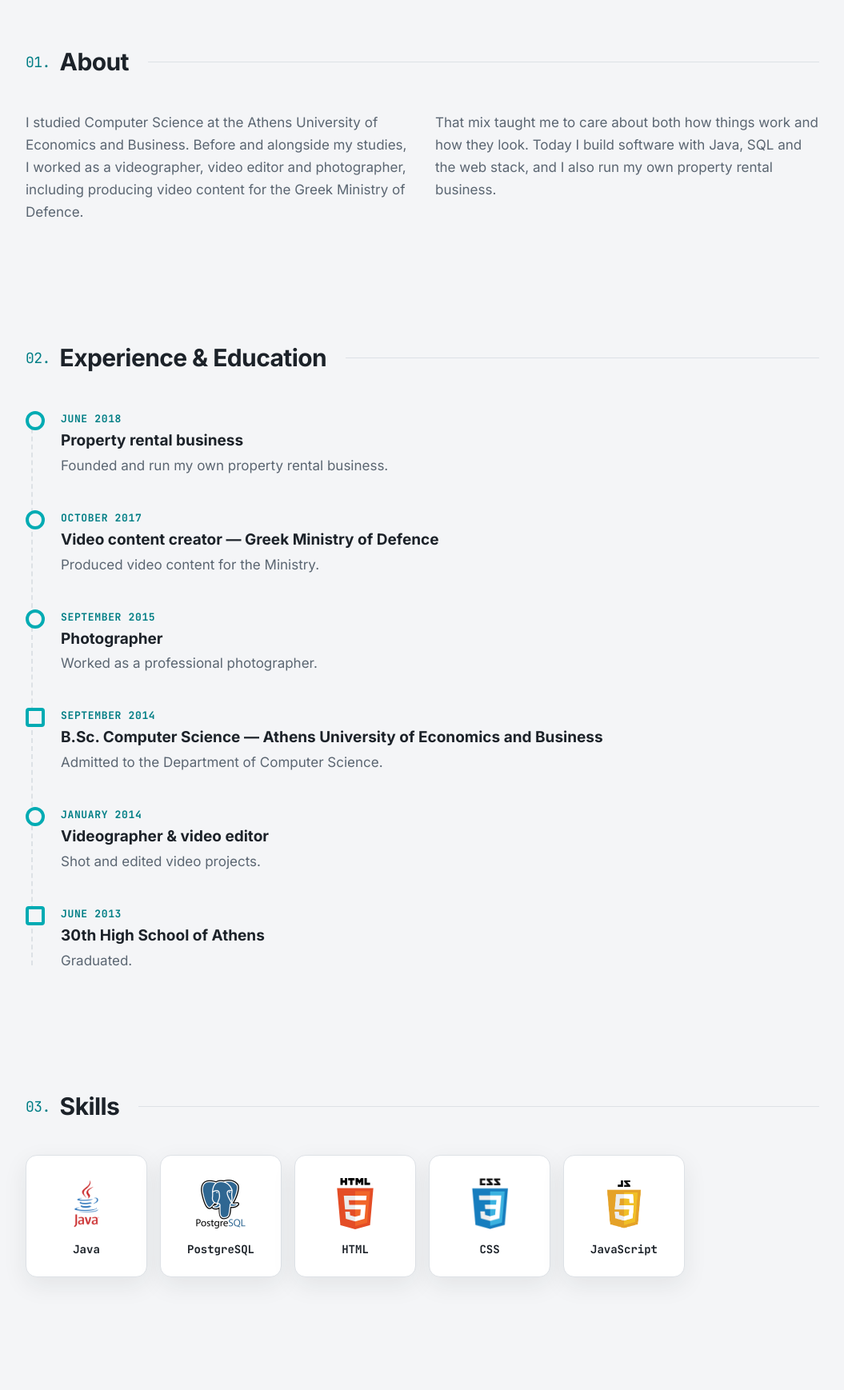
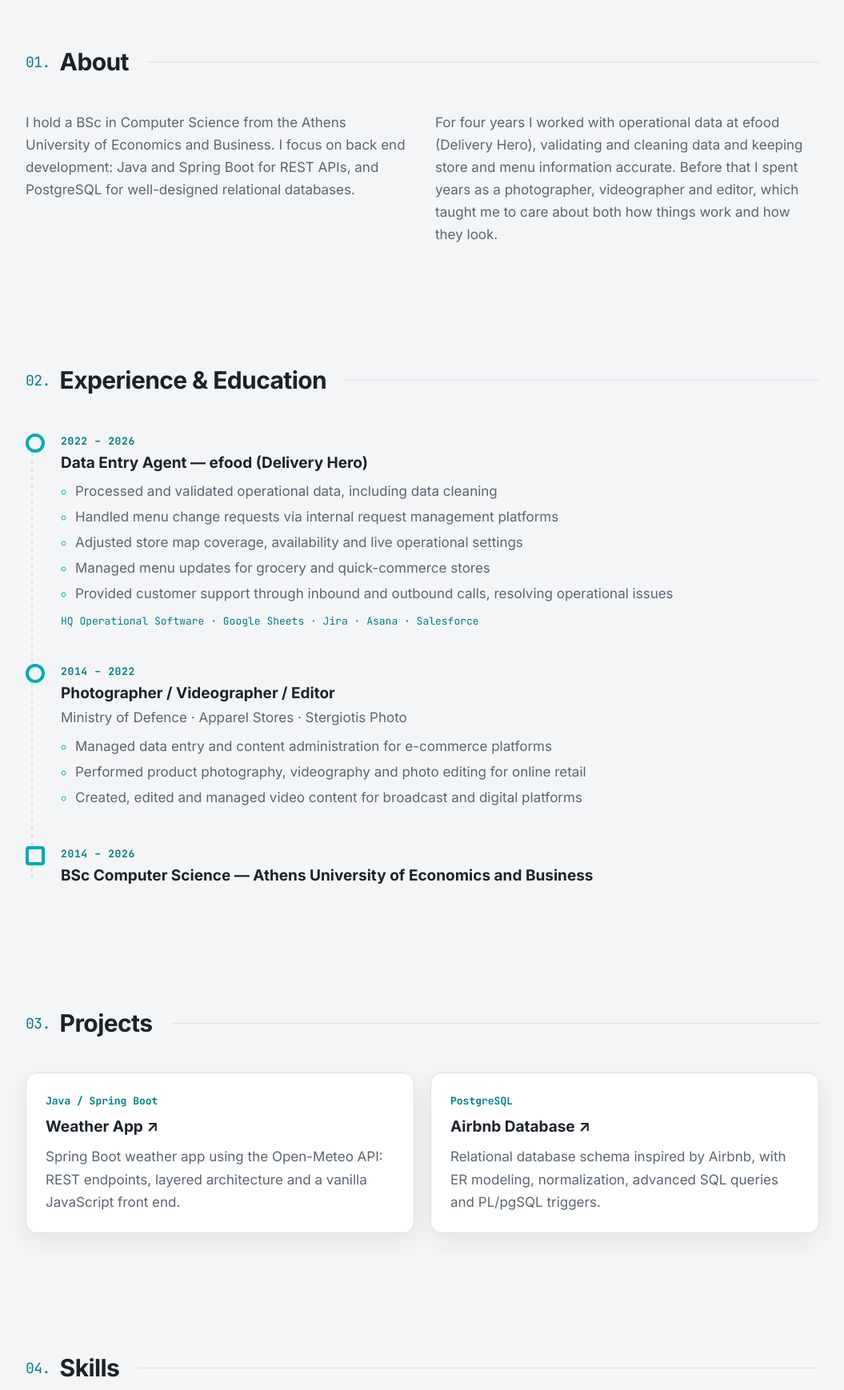
Before and after one commit to Liakops7/cv, a plain HTML site: page index.html in a window 1280 px wide. Shown: the part 820-2558 px from the top of the page at 80% size, without its empty margins (112-1167 px from the left). Drawn offline with Linux system fonts and the light colour scheme.

Commit message:
Changes in index.html

```diff
--- a/index.html
+++ b/index.html
@@ -3,13 +3,15 @@
 <head>
     <meta charset="utf-8">
     <meta name="viewport" content="width=device-width, initial-scale=1">
-    <title>Elias Liakopoulos — Programmer</title>
-    <meta name="description" content="Elias Liakopoulos — Computer Science graduate of the Athens University of Economics and Business, programmer, photographer and video creator.">
+    <title>Ilias Liakopoulos — Junior Back End Developer</title>
+    <meta name="description"
+          content="Ilias Liakopoulos — Junior Back End Developer in Athens. Computer Science graduate of the Athens University of Economics and Business, working with Java, Spring Boot and PostgreSQL.">
     <meta name="theme-color" content="#00ABB3">
     <link rel="icon" href="photo.jpg">
     <link rel="preconnect" href="https://fonts.googleapis.com">
     <link rel="preconnect" href="https://fonts.gstatic.com" crossorigin>
-    <link href="https://fonts.googleapis.com/css2?family=Inter:wght@400;500;700;800&family=JetBrains+Mono:wght@400;700&display=swap" rel="stylesheet">
+    <link href="https://fonts.googleapis.com/css2?family=Inter:wght@400;500;700;800&family=JetBrains+Mono:wght@400;700&display=swap"
+          rel="stylesheet">
     <link rel="stylesheet" href="styles.css">
 </head>
 
@@ -17,10 +19,11 @@
 
 <header class="topnav">
     <nav class="wrap">
-        <a class="brand" href="#home">elias<span>.</span></a>
+        <a class="brand" href="#home">ilias<span>.</span></a>
         <ul>
             <li><a href="#about">About</a></li>
             <li><a href="#experience">Experience</a></li>
+            <li><a href="#projects">Projects</a></li>
             <li><a href="#skills">Skills</a></li>
             <li><a href="#contact">Contact</a></li>
         </ul>
@@ -32,21 +35,26 @@
     <section id="home" class="hero wrap">
         <div class="hero-text">
             <p class="eyebrow">Hello, world —</p>
-          <h1>I'm Elias Liakopoulos.</h1>
-          <p class="lead">A programmer with a Computer Science background from the Athens University of Economics and Business, and years of hands-on work behind a camera.</p>
+            <h1>I'm Ilias Liakopoulos.</h1>
+            <p class="lead">Junior Back End Developer in Athens, building REST APIs with Java and Spring Boot and
+                designing databases with PostgreSQL.</p>
             <div class="actions">
                 <a class="btn btn-primary" href="#contact">Get in touch</a>
-            <a class="btn" href="#experience">See my path</a>
+                <a class="btn" href="#projects">See my projects</a>
             </div>
         </div>
-        <img class="photo" src="photo.jpg" alt="Portrait of Elias Liakopoulos" width="1152" height="1152">
+        <img class="photo" src="photo.jpg" alt="Portrait of Ilias Liakopoulos" width="1152" height="1152">
     </section>
 
     <section id="about" class="wrap section">
         <h2><span>01.</span> About</h2>
         <div class="about-grid">
-          <p>I studied Computer Science at the Athens University of Economics and Business. Before and alongside my studies, I worked as a videographer, video editor and photographer, including producing video content for the Greek Ministry of Defence.</p>
-          <p>That mix taught me to care about both how things work and how they look. Today I build software with Java, SQL and the web stack, and I also run my own property rental business.</p>
+            <p>I hold a BSc in Computer Science from the Athens University of Economics and Business. I focus on back
+                end development: Java and Spring Boot for REST APIs, and PostgreSQL for well-designed relational
+                databases.</p>
+            <p>For four years I worked with operational data at efood (Delivery Hero), validating and cleaning data and
+                keeping store and menu information accurate. Before that I spent years as a photographer, videographer
+                and editor, which taught me to care about both how things work and how they look.</p>
         </div>
     </section>
 
@@ -54,40 +62,54 @@
         <h2><span>02.</span> Experience &amp; Education</h2>
         <ol class="timeline">
             <li>
-            <time>June 2018</time>
-            <h3>Property rental business</h3>
-            <p>Founded and run my own property rental business.</p>
+                <time>2022 – 2026</time>
+                <h3>Data Entry Agent — efood (Delivery Hero)</h3>
+                <ul class="bullets">
+                    <li>Processed and validated operational data, including data cleaning</li>
+                    <li>Handled menu change requests via internal request management platforms</li>
+                    <li>Adjusted store map coverage, availability and live operational settings</li>
+                    <li>Managed menu updates for grocery and quick-commerce stores</li>
+                    <li>Provided customer support through inbound and outbound calls, resolving operational issues</li>
+                </ul>
+                <p class="stack">HQ Operational Software · Google Sheets · Jira · Asana · Salesforce</p>
             </li>
             <li>
-            <time>October 2017</time>
-            <h3>Video content creator — Greek Ministry of Defence</h3>
-            <p>Produced video content for the Ministry.</p>
-          </li>
-          <li>
-            <time>September 2015</time>
-            <h3>Photographer</h3>
-            <p>Worked as a professional photographer.</p>
+                <time>2014 – 2022</time>
+                <h3>Photographer / Videographer / Editor</h3>
+                <p>Ministry of Defence · Apparel Stores · Stergiotis Photo</p>
+                <ul class="bullets">
+                    <li>Managed data entry and content administration for e-commerce platforms</li>
+                    <li>Performed product photography, videography and photo editing for online retail</li>
+                    <li>Created, edited and managed video content for broadcast and digital platforms</li>
+                </ul>
             </li>
             <li class="edu">
-            <time>September 2014</time>
-            <h3>B.Sc. Computer Science — Athens University of Economics and Business</h3>
-            <p>Admitted to the Department of Computer Science.</p>
-          </li>
-          <li>
-            <time>January 2014</time>
-            <h3>Videographer &amp; video editor</h3>
-            <p>Shot and edited video projects.</p>
-          </li>
-          <li class="edu">
-            <time>June 2013</time>
-            <h3>30th High School of Athens</h3>
-            <p>Graduated.</p>
+                <time>2014 – 2026</time>
+                <h3>BSc Computer Science — Athens University of Economics and Business</h3>
             </li>
         </ol>
     </section>
 
+    <section id="projects" class="wrap section">
+        <h2><span>03.</span> Projects</h2>
+        <div class="cards">
+            <a class="card" href="https://github.com/Liakops7/weather_app" target="_blank" rel="noopener">
+                <p class="card-tag">Java / Spring Boot</p>
+                <h3>Weather App ↗</h3>
+                <p>Spring Boot weather app using the Open-Meteo API: REST endpoints, layered architecture and a vanilla
+                    JavaScript front end.</p>
+            </a>
+            <a class="card" href="https://github.com/Liakops7" target="_blank" rel="noopener">
+                <p class="card-tag">PostgreSQL</p>
+                <h3>Airbnb Database ↗</h3>
+                <p>Relational database schema inspired by Airbnb, with ER modeling, normalization, advanced SQL queries
+                    and PL/pgSQL triggers.</p>
+            </a>
+        </div>
+    </section>
+
     <section id="skills" class="wrap section">
-        <h2><span>03.</span> Skills</h2>
+        <h2><span>04.</span> Skills</h2>
         <ul class="skills">
             <li><img src="images/java.png" alt="" width="64" height="64"><span>Java</span></li>
             <li><img src="images/psql.png" alt="" width="64" height="64"><span>PostgreSQL</span></li>
@@ -95,20 +117,60 @@
             <li><img src="images/css.png" alt="" width="64" height="64"><span>CSS</span></li>
             <li><img src="images/js.png" alt="" width="64" height="64"><span>JavaScript</span></li>
         </ul>
+
+        <div class="cards skill-groups">
+            <div class="card">
+                <h3>Back End</h3>
+                <ul class="bullets">
+                    <li>Java 17: OOP (inheritance, encapsulation), Collections, Records, java.time API</li>
+                    <li>Spring Boot: REST APIs with Spring Web MVC (@RestController, @GetMapping, @RequestParam)</li>
+                    <li>Layered architecture (Controller / Service / Model), constructor dependency injection</li>
+                    <li>Consuming external REST APIs with Spring RestClient, JSON mapping with Jackson (@JsonProperty)
+                    </li>
+                    <li>Error handling: HTTP status codes, ResponseStatusException</li>
+                </ul>
+            </div>
+            <div class="card">
+                <h3>Databases</h3>
+                <ul class="bullets">
+                    <li>PostgreSQL / SQL: schema design, ER modeling, normalization, primary and foreign keys</li>
+                    <li>Advanced SQL: JOINs (INNER, OUTER), aggregation (GROUP BY), indexes for faster queries</li>
+                    <li>PL/pgSQL: functions and triggers that keep derived data up to date automatically</li>
+                    <li>Data import: loading CSV datasets with \copy</li>
+                </ul>
+            </div>
+            <div class="card">
+                <h3>Front End</h3>
+                <ul class="bullets">
+                    <li>HTML5, CSS3</li>
+                    <li>JavaScript (vanilla): Fetch API, async/await, DOM manipulation</li>
+                    <li>Responsive static website published on GitHub Pages</li>
+                </ul>
+            </div>
+            <div class="card">
+                <h3>Tools &amp; Workflow</h3>
+                <ul class="bullets">
+                    <li>Git &amp; GitHub: feature branches, Pull Requests, merging</li>
+                    <li>IntelliJ IDEA, Browser DevTools (network and error debugging)</li>
+                </ul>
+            </div>
+        </div>
     </section>
 
     <section id="contact" class="wrap section contact">
-        <h2><span>04.</span> Contact</h2>
-        <p>Open to new opportunities and collaborations. The best way to reach me is through GitHub.</p>
+        <h2><span>05.</span> Contact</h2>
+        <p>Based in Athens and open to junior back end roles. Feel free to reach out by email or on LinkedIn.</p>
         <div class="actions">
-          <a class="btn btn-primary" href="https://github.com/Liakops7" target="_blank" rel="noopener">GitHub ↗</a>
+            <a class="btn btn-primary" href="mailto:iliasliakopoulos00@gmail.com">Email me</a>
+            <a class="btn" href="https://www.linkedin.com/in/liakops" target="_blank" rel="noopener">LinkedIn ↗</a>
+            <a class="btn" href="https://github.com/Liakops7" target="_blank" rel="noopener">GitHub ↗</a>
         </div>
     </section>
 
 </main>
 
 <footer class="footer wrap">
-      © <span id="year">2026</span> Elias Liakopoulos · Designed &amp; built by me
+    © <span id="year">2026</span> Ilias Liakopoulos · Designed &amp; built by me
 </footer>
 
 <script>
--- a/styles.css
+++ b/styles.css
@@ -219,14 +219,14 @@ h2::after {
   border-left: 2px dashed var(--line);
 }
 
-.timeline li {
+.timeline > li {
   position: relative;
   padding: 0 0 36px 44px;
 }
 
-.timeline li:last-child { padding-bottom: 0; }
+.timeline > li:last-child { padding-bottom: 0; }
 
-.timeline li::before {
+.timeline > li::before {
   content: "";
   position: absolute;
   left: 0;
@@ -239,9 +239,9 @@ h2::after {
   transition: background 0.3s;
 }
 
-.timeline li:hover::before { background: var(--accent); }
+.timeline > li:hover::before { background: var(--accent); }
 
-.timeline li.edu::before { border-radius: 4px; }
+.timeline > li.edu::before { border-radius: 4px; }
 
 .timeline time {
   font-family: var(--mono);
@@ -286,6 +286,60 @@ h2::after {
 
 .skills span { font-family: var(--mono); font-size: 14px; font-weight: 700; }
 
+/* ---------- Bullet lists (experience, skill groups) ---------- */
+
+.bullets {
+  margin: 8px 0 0;
+  padding-left: 18px;
+  color: var(--muted);
+}
+
+.bullets li { margin-bottom: 4px; }
+.bullets li::marker { color: var(--accent); }
+
+.timeline .stack {
+  margin-top: 10px;
+  font-family: var(--mono);
+  font-size: 13px;
+  color: var(--accent-ink);
+}
+
+/* ---------- Cards (projects, skill groups) ---------- */
+
+.cards {
+  display: grid;
+  grid-template-columns: repeat(auto-fit, minmax(280px, 1fr));
+  gap: 20px;
+}
+
+.card {
+  display: block;
+  padding: 24px;
+  background: var(--surface);
+  border: 1px solid var(--line);
+  border-radius: 14px;
+  box-shadow: var(--shadow);
+  color: var(--text);
+  text-decoration: none;
+  transition: transform 0.2s, border-color 0.2s;
+}
+
+a.card:hover { transform: translateY(-4px); border-color: var(--accent); }
+
+.card h3 { margin: 0 0 8px; font-size: 19px; }
+.card p { margin: 0; color: var(--muted); }
+
+.card-tag {
+  font-family: var(--mono);
+  font-size: 13px;
+  font-weight: 700;
+  color: var(--accent-ink) !important;
+  margin-bottom: 6px !important;
+}
+
+.skill-groups { margin-top: 32px; grid-template-columns: repeat(auto-fit, minmax(min(100%, 420px), 1fr)); }
+.skill-groups .bullets { font-size: 15px; }
+
 /* ---------- Contact & footer ---------- */
 
 .contact p { color: var(--muted); max-width: 36em; margin: 0 0 24px; }
@@ -307,7 +361,7 @@ h2::after {
 
   .wrap { padding: 0 16px; }
 
-  .topnav ul { gap: 16px; }
+  .topnav ul { gap: 12px; }
   .topnav ul a { font-size: 12px; }
 
   .hero {
```
Lines whose indentation alone changed are shown as unchanged.
